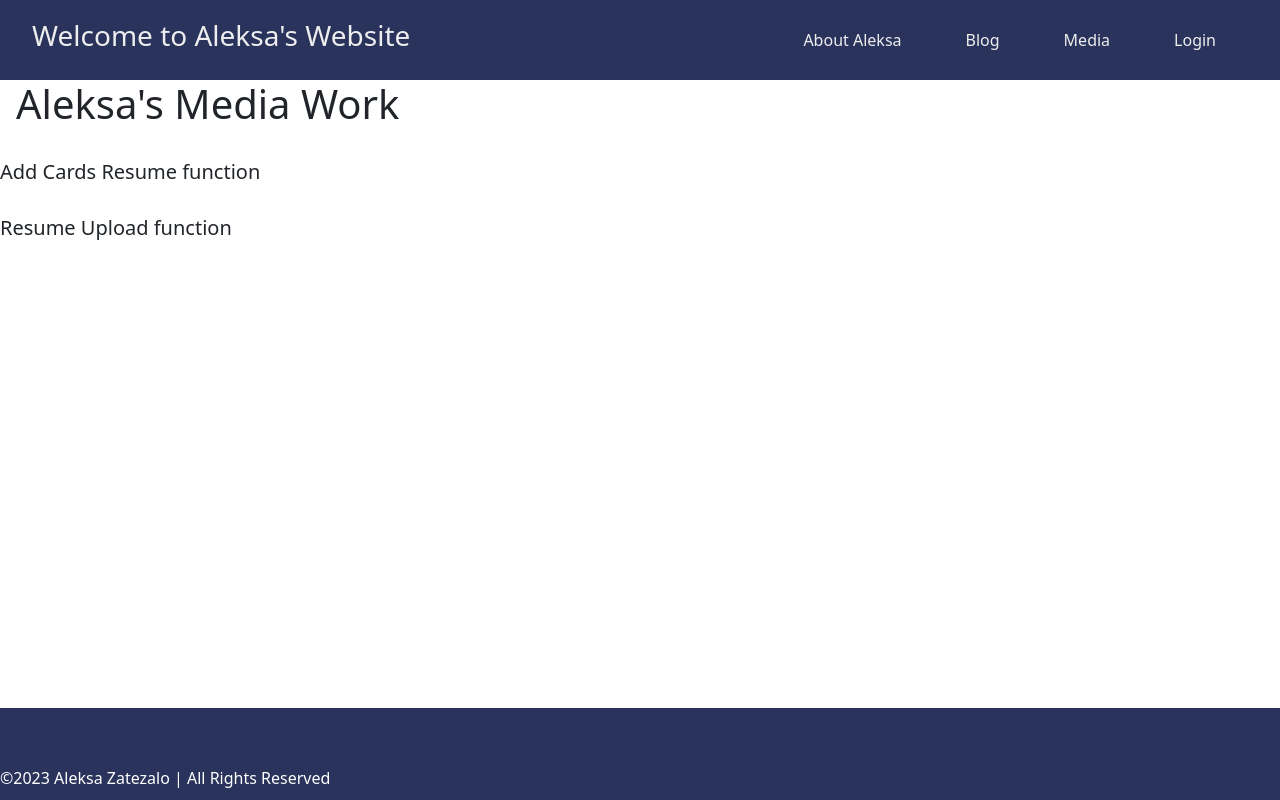
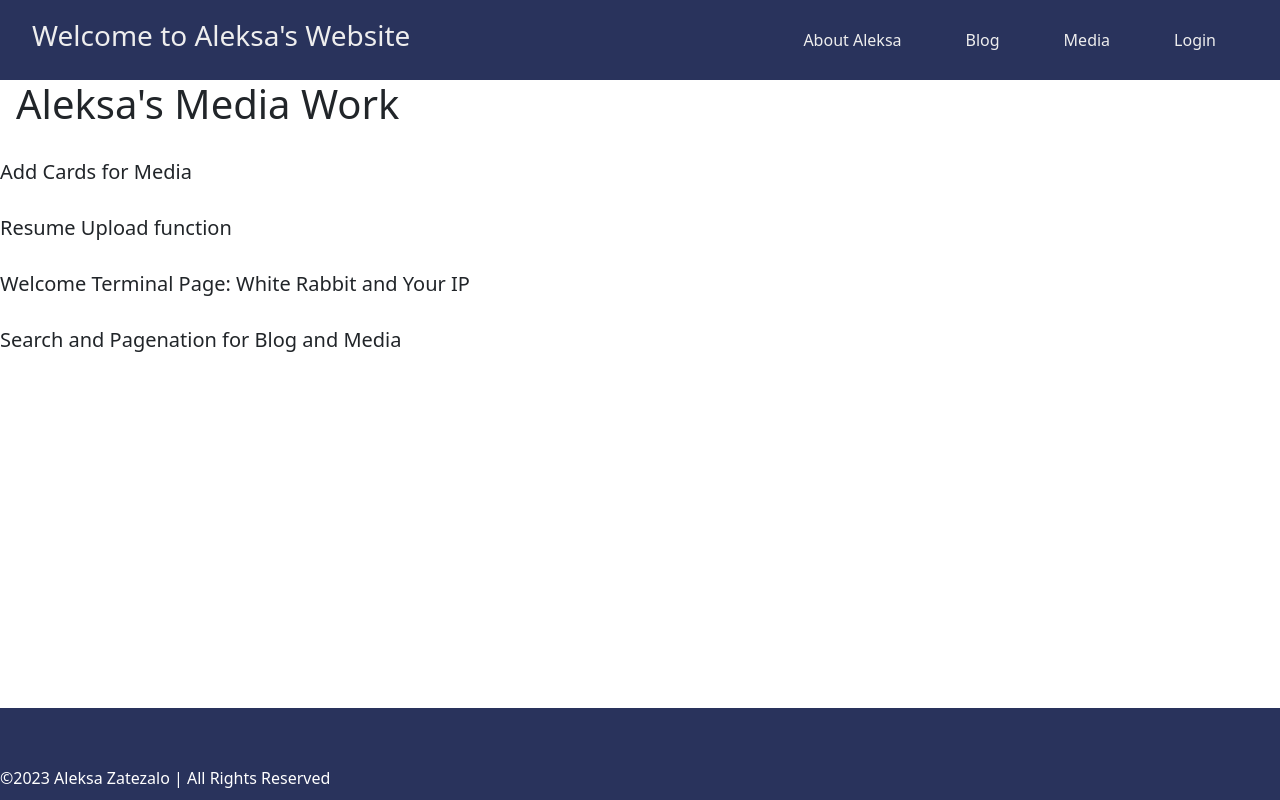
Before and after one commit to AleksaZatezalo/aleksazatezalo.com, a React (Create React App) app in the folder website/: page /media in a window 1280 px wide. Built offline with nearby package versions, Linux system fonts and the light colour scheme; no server answers.

Commit message:
Media page goofed

```diff
--- a/website/src/Pages/MediaPage/MediaPage.js
+++ b/website/src/Pages/MediaPage/MediaPage.js
@@ -9,8 +9,10 @@ export default function MediaPage() {
     <div className="content-wrap">
       <Navbar/>
       <h1>Aleksa's Media Work</h1>
-      <h5>Add Cards Resume function</h5>
+      <h5>Add Cards for Media</h5>
       <h5>Resume Upload function</h5>
+      <h5>Welcome Terminal Page: White Rabbit and Your IP</h5>
+      <h5>Search and Pagenation for Blog and Media</h5>
       </div>
       <Footer/>
     </div>
```
